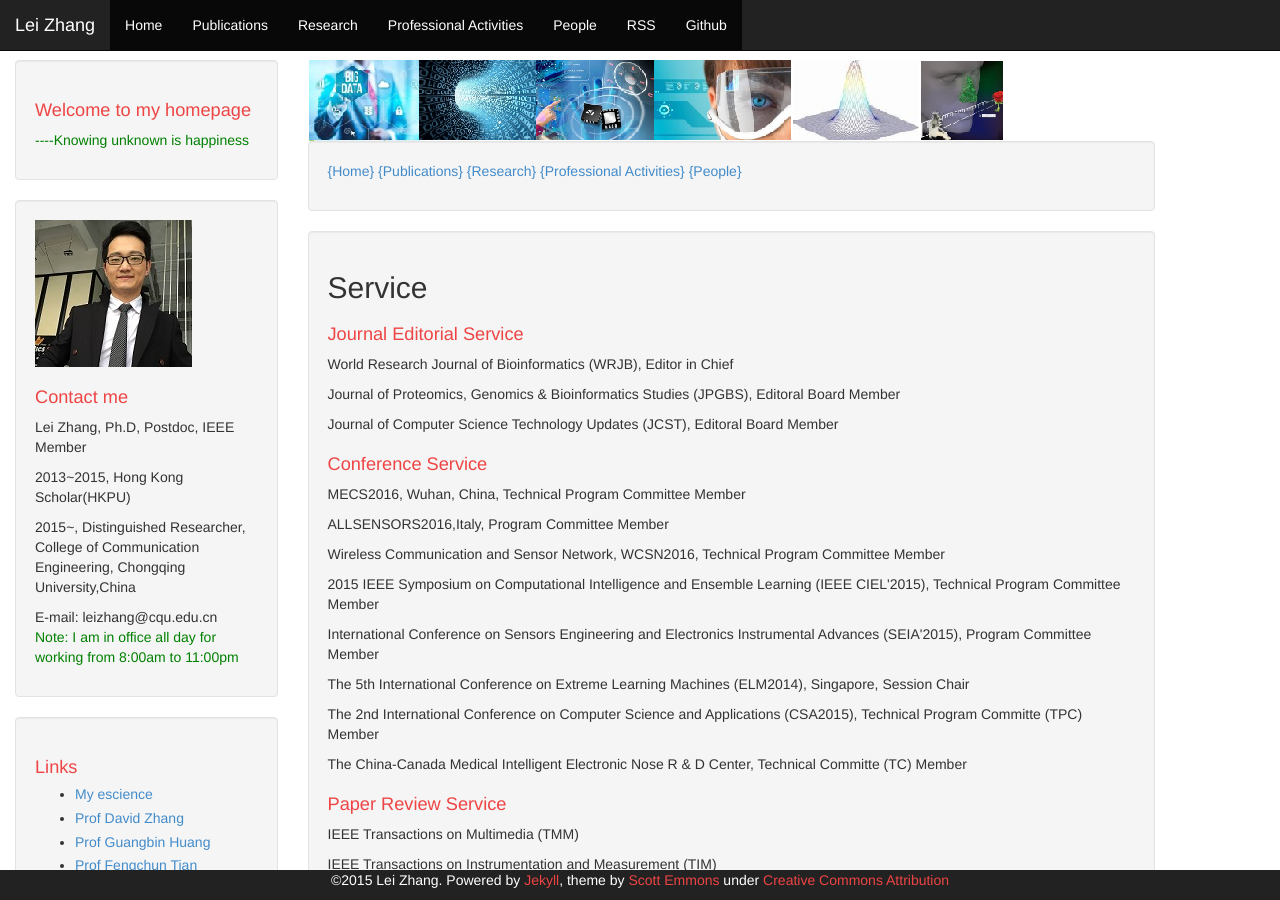
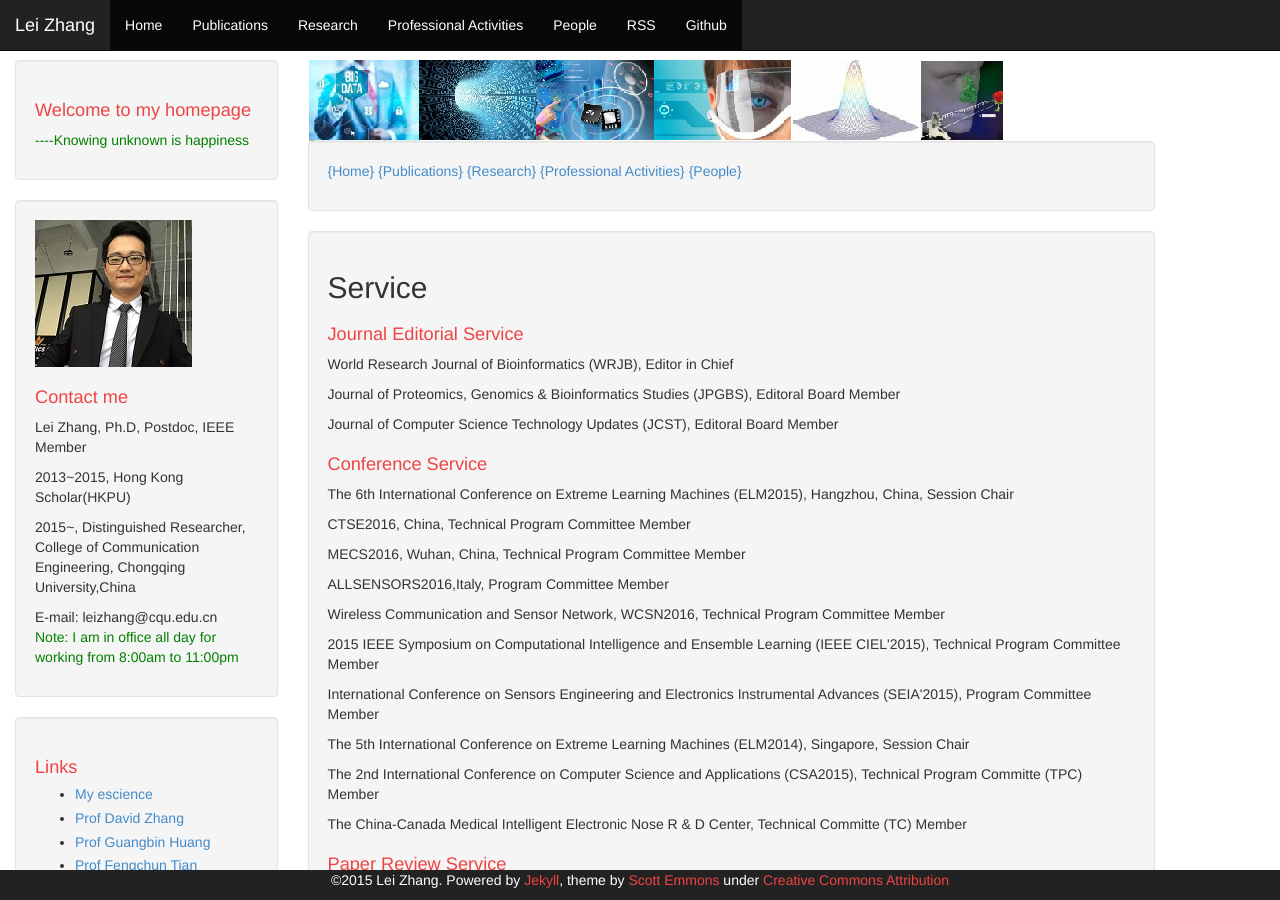
Before and after one commit to DrLeiZhang/website, a Jekyll site: the page built from professional activities.html, in a window 1280 px wide and 900 px high. Built offline with Jekyll 4.4.1, drawn with Linux system fonts in a browser that asks for light colours; Markdown is read by kramdown in place of the engine named in the settings.

Commit message:
Update
Signed-off-by: leizhang@cqu.edu.cn <leizhang@cqu.edu.cn>

```diff
--- a/professional activities.html
+++ b/professional activities.html
@@ -16,6 +16,8 @@ layout: default
 <p>Journal of Computer Science Technology Updates (JCST), Editoral Board Member</p>
 
 <h1> Conference Service</h1>
+<p>The 6th International Conference on Extreme Learning Machines (ELM2015), Hangzhou, China, Session Chair</p>
+<p>CTSE2016, China, Technical Program Committee Member</p>
 <p>MECS2016, Wuhan, China, Technical Program Committee Member</p>
 <p>ALLSENSORS2016,Italy, Program Committee Member</p>
 <p>Wireless Communication and Sensor Network, WCSN2016, Technical Program Committee Member</p>
```
